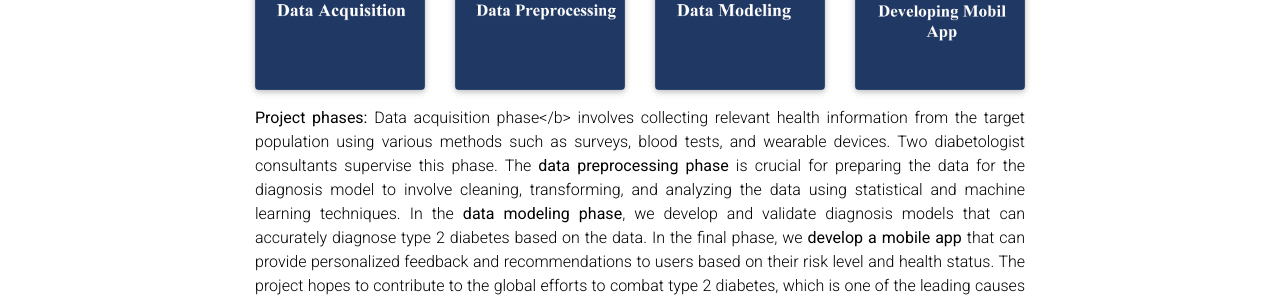
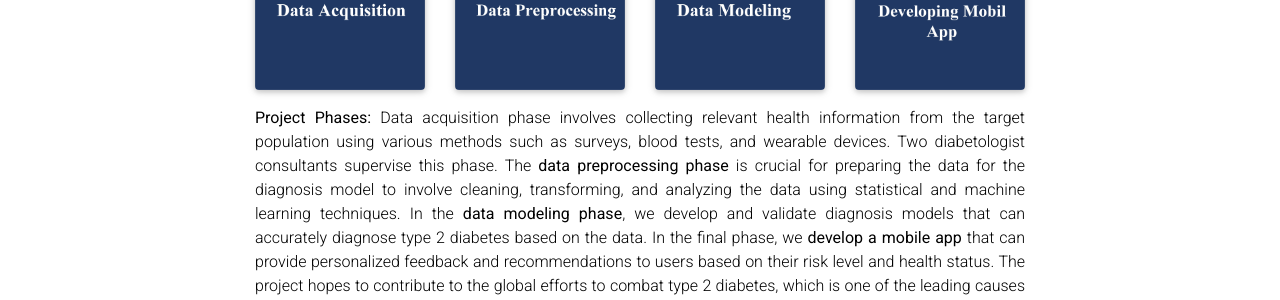
Before and after one commit to HodaZamani/HodaZamani.github.io, a Jekyll site: the page built from _projects/1_project.md, in a window 1280 px wide and 900 px high, scrolled down 1347 px. Shown: the part 152-452 px from the top of the window. Built offline with Jekyll 4.4.1, drawn with Linux system fonts in a browser that asks for light colours; full-size pictures stand in for the smaller copies a plugin makes; comment, search, counter and statistics services are not loaded; a style sheet for code colours, icons or effects is not loaded.

Commit message:
Update 1_project.md

```diff
--- a/_projects/1_project.md
+++ b/_projects/1_project.md
@@ -44,7 +44,7 @@
         {% include figure.html path="assets/img/P004.jpg" title="example image" class="img-fluid rounded z-depth-1" zoomable=true %}
     </div>
 </div>
-<p align="justify"><b>Project phases:</b> Data acquisition phase</b> involves collecting relevant health information from the target population using various methods such as surveys, blood tests, and wearable devices. Two diabetologist consultants supervise this phase. The <b>data preprocessing phase</b> is crucial for preparing the data for the diagnosis model to involve cleaning, transforming, and analyzing the data using statistical and machine learning techniques. In the <b>data modeling phase</b>, we develop and validate diagnosis models that can accurately diagnose type 2 diabetes based on the data. In the final phase, we <b>develop a mobile app</b> that can provide personalized feedback and recommendations to users based on their risk level and health status. The project hopes to contribute to the global efforts to combat type 2 diabetes, which is one of the leading causes of death and disability in the world.</p>
+<p align="justify"><b>Project Phases:</b> Data acquisition phase involves collecting relevant health information from the target population using various methods such as surveys, blood tests, and wearable devices. Two diabetologist consultants supervise this phase. The <b>data preprocessing phase</b> is crucial for preparing the data for the diagnosis model to involve cleaning, transforming, and analyzing the data using statistical and machine learning techniques. In the <b>data modeling phase</b>, we develop and validate diagnosis models that can accurately diagnose type 2 diabetes based on the data. In the final phase, we <b>develop a mobile app</b> that can provide personalized feedback and recommendations to users based on their risk level and health status. The project hopes to contribute to the global efforts to combat type 2 diabetes, which is one of the leading causes of death and disability in the world.</p>
 
 
 <div class="row justify-content-sm-center">
```
